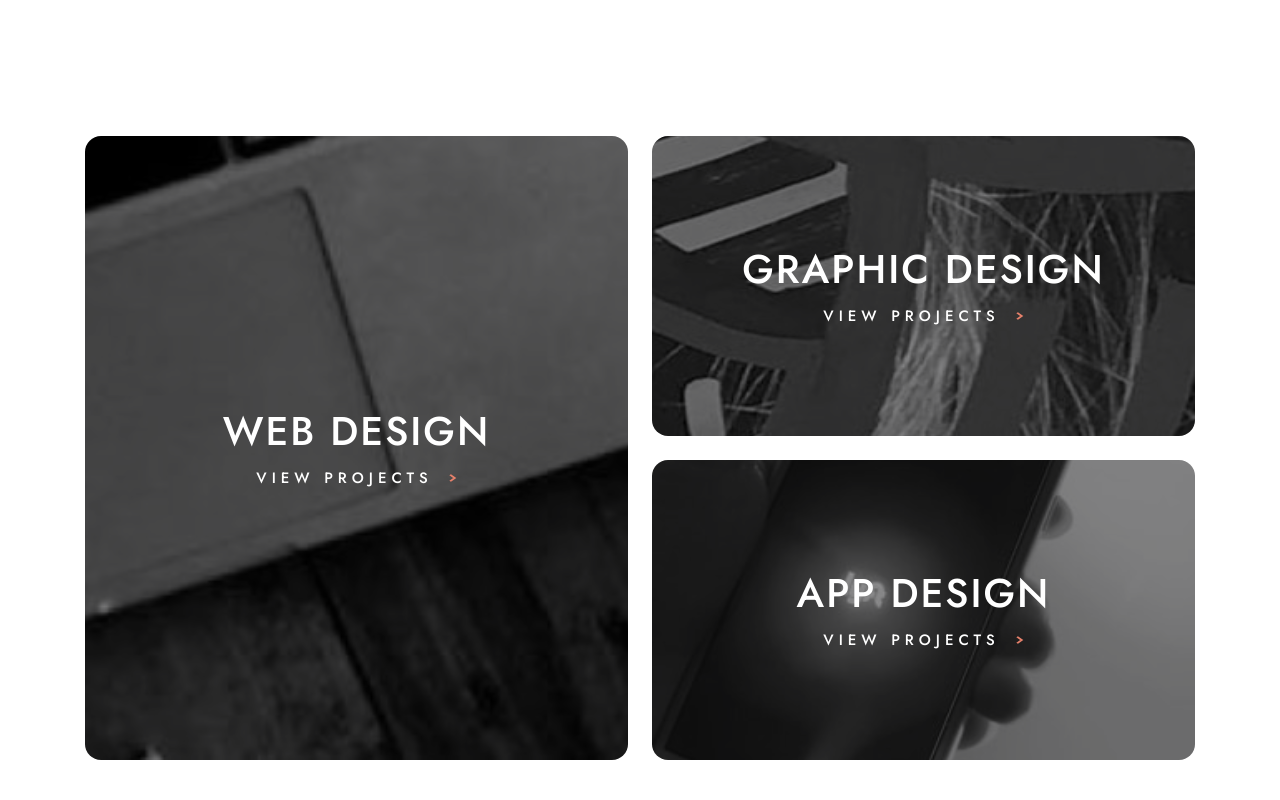
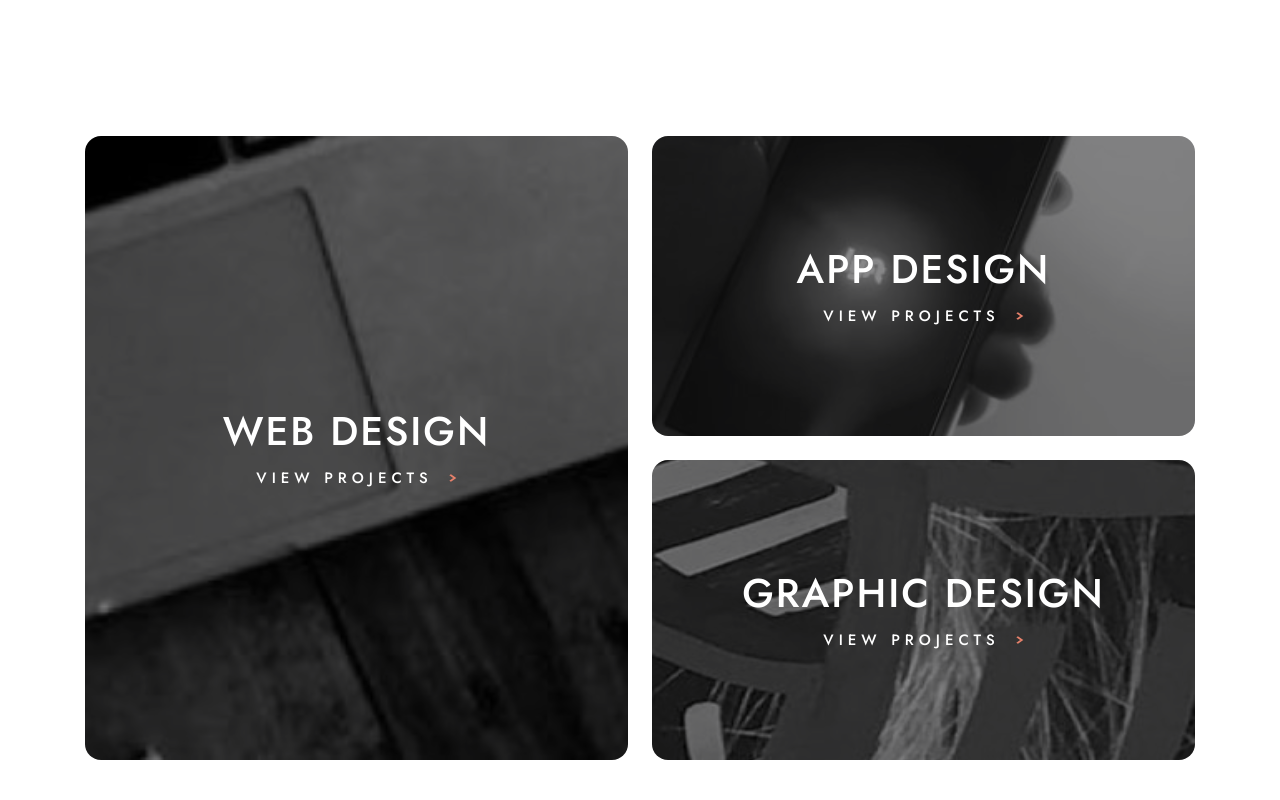
Before and after one commit to JuaniSilva/designo-landing, a Next.js app: page / in a window 1280 px wide. Shown: the part 760-1560 px from the top of the page. Built offline with nearby package versions, Linux system fonts and the light colour scheme.

Commit message:
fix: col start

```diff
--- a/components/ProjectsContainer.tsx
+++ b/components/ProjectsContainer.tsx
@@ -42,7 +42,7 @@ export default function ProjectsContainer({
         image: `/images/home/${device}/image-graphic-design.jpg`,
         className: path.includes('projects')
           ? 'lg:col-start-2'
-          : 'lg:col-start-2 lg:row-start-1',
+          : 'lg:col-start-2 lg:row-start-2',
       },
     ],
     [path, device]
```
